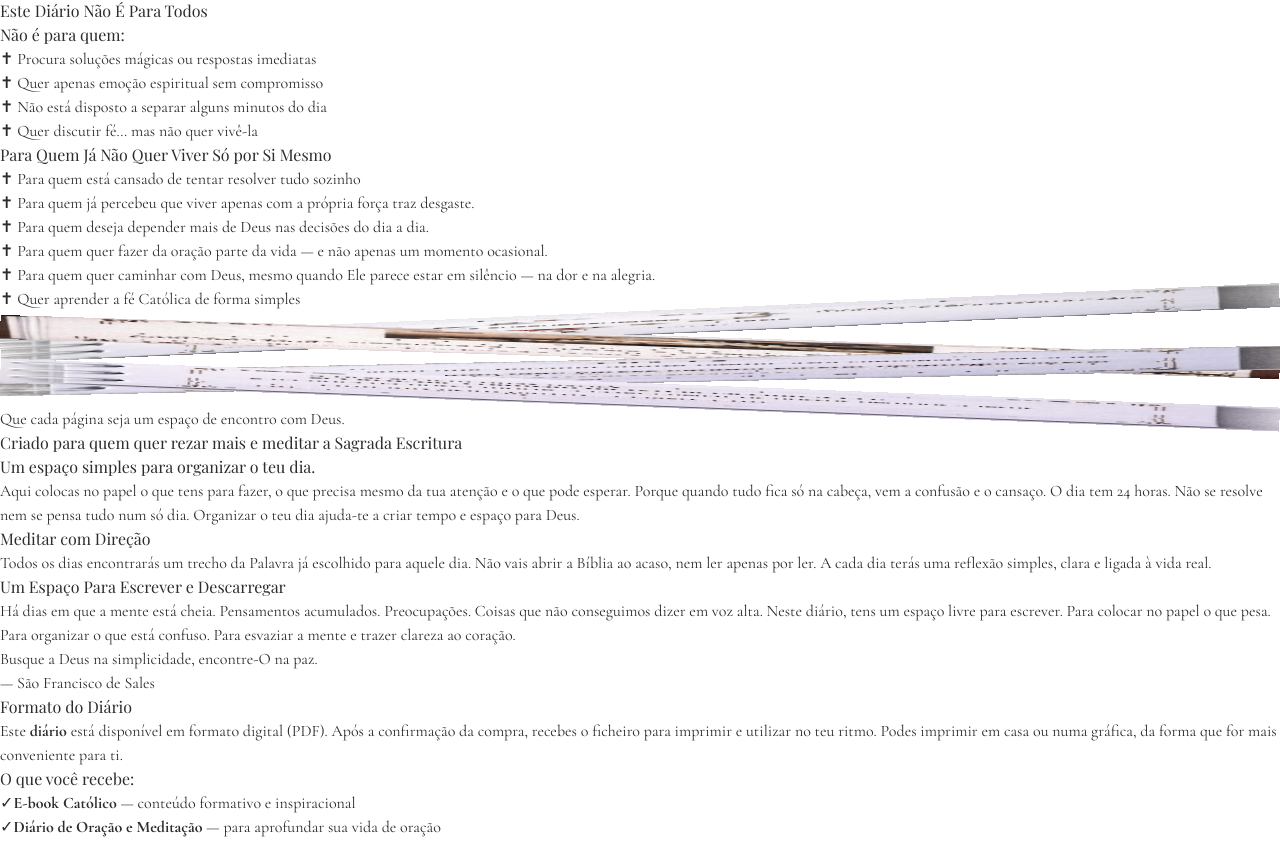
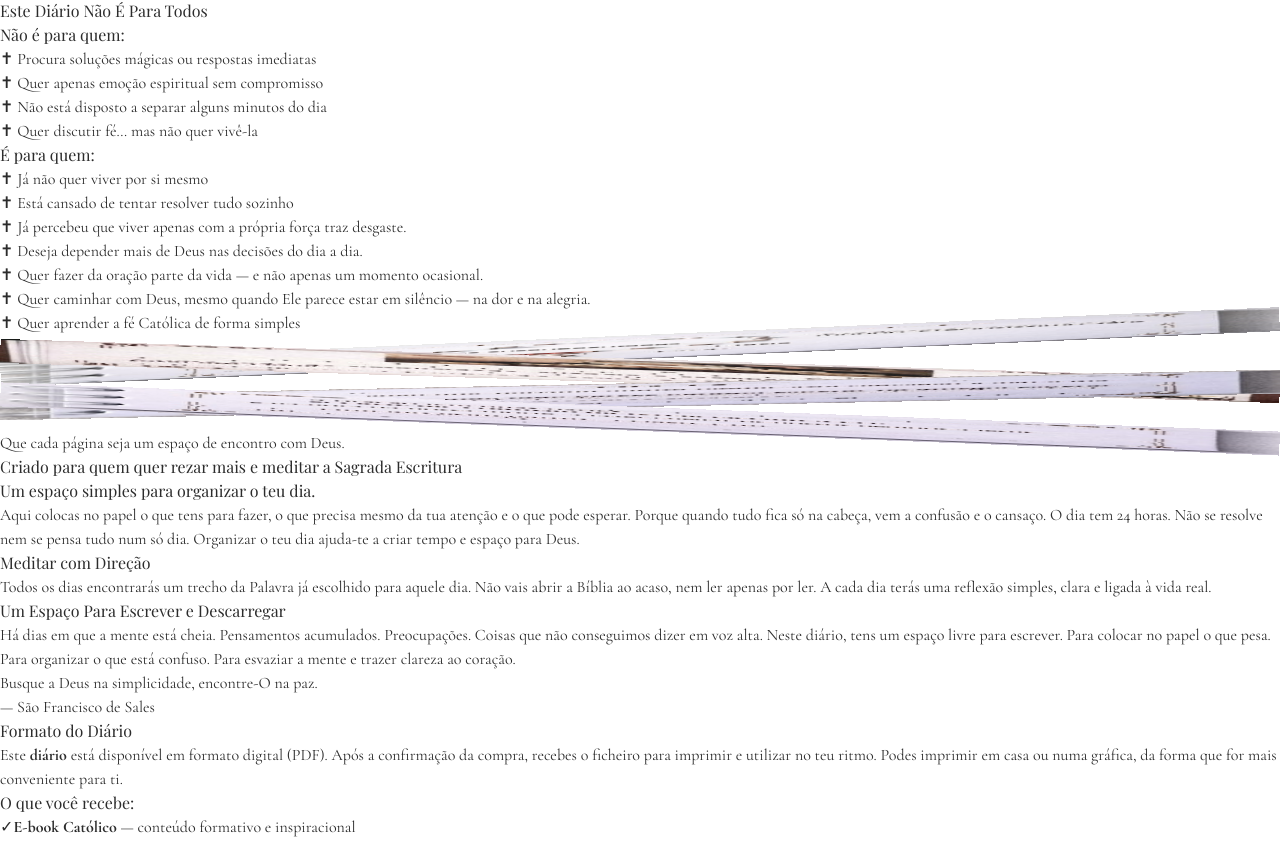
Before and after one commit to Valdemar-Andrade/landing-page-catolico, a Next.js app: page / in a window 1280 px wide. Shown: the part 1515-2357 px from the top of the page. Built offline with nearby package versions, Linux system fonts and the light colour scheme; a web font is replaced by a local one.

Commit message:
refactor: alteração nos textos da seção Hero

```diff
--- a/components/hero-section.tsx
+++ b/components/hero-section.tsx
@@ -36,8 +36,9 @@ export default function HeroSection() {
               transition={{ duration: 0.8, delay: 0.2 }}
               className="text-lg md:text-xl text-white leading-relaxed mb-8 max-w-xl"
             >
-              Um <strong>Diáro católico</strong> para quem quer rezar mais, mas
-              sente dificuldade em manter constância no dia a dia.
+              <strong>Diário de oração e meditação</strong> para quem quer estar
+              mais perto de Deus, mas nem sempre consegue manter esse hábito no
+              dia a dia.
             </motion.p>
 
             <motion.div
--- a/components/intro-storytelling.tsx
+++ b/components/intro-storytelling.tsx
@@ -221,32 +221,31 @@ export default function IntroStorytelling() {
 
               <div>
                 <h4 className="font-serif text-[#6B5B4F] mb-4 font-semibold">
-                  Para Quem Já Não Quer Viver Só por Si Mesmo
+                  É para quem:
                 </h4>
 
                 <div className="space-y-3 font-serif text-[#6B5B4F]">
+                  <p>✝ Já não quer viver por si mesmo</p>
+
+                  <p>✝ Está cansado de tentar resolver tudo sozinho</p>
+
                   <p>
-                    ✝ Para quem está cansado de tentar resolver tudo sozinho
+                    ✝ Já percebeu que viver apenas com a própria força traz
+                    desgaste.
                   </p>
 
                   <p>
-                    ✝ Para quem já percebeu que viver apenas com a própria força
-                    traz desgaste.
+                    ✝ Deseja depender mais de Deus nas decisões do dia a dia.
                   </p>
 
                   <p>
-                    ✝ Para quem deseja depender mais de Deus nas decisões do dia
-                    a dia.
+                    ✝ Quer fazer da oração parte da vida — e não apenas um
+                    momento ocasional.
                   </p>
 
                   <p>
-                    ✝ Para quem quer fazer da oração parte da vida — e não
-                    apenas um momento ocasional.
-                  </p>
-
-                  <p>
-                    ✝ Para quem quer caminhar com Deus, mesmo quando Ele parece
-                    estar em silêncio — na dor e na alegria.
+                    ✝ Quer caminhar com Deus, mesmo quando Ele parece estar em
+                    silêncio — na dor e na alegria.
                   </p>
 
                   <p>✝ Quer aprender a fé Católica de forma simples</p>
--- a/components/product-images-grid.tsx
+++ b/components/product-images-grid.tsx
@@ -8,12 +8,13 @@ const images = [
   {
     src: "images/terco-maos-ensanguentadas.jpeg",
     alt: "Terço das mãos ensanguentadas, simbolizando a dor e a luta espiritual.",
-    caption: "Reze o terço das mãos ensanguentadas.",
+    caption:
+      "Reze o terço das mãos ensanguentadas de Jesus para pedir a cura de alguma doença física ou espiritual.",
   },
   {
     src: "images/conhecendo-a-vida-dos-santos.jpeg",
     alt: "Página do e-book mostrando a vida de um santo, com ilustrações e textos inspiradores.",
-    caption: "Conheça a vida dos santos e inspire-se em seus exemplos de fé.",
+    caption: "Conheça a vida de 2 Santos e inspire-se em seus exemplos de fé.",
   },
   {
     src: "images/devocional-diario.jpeg",
```
